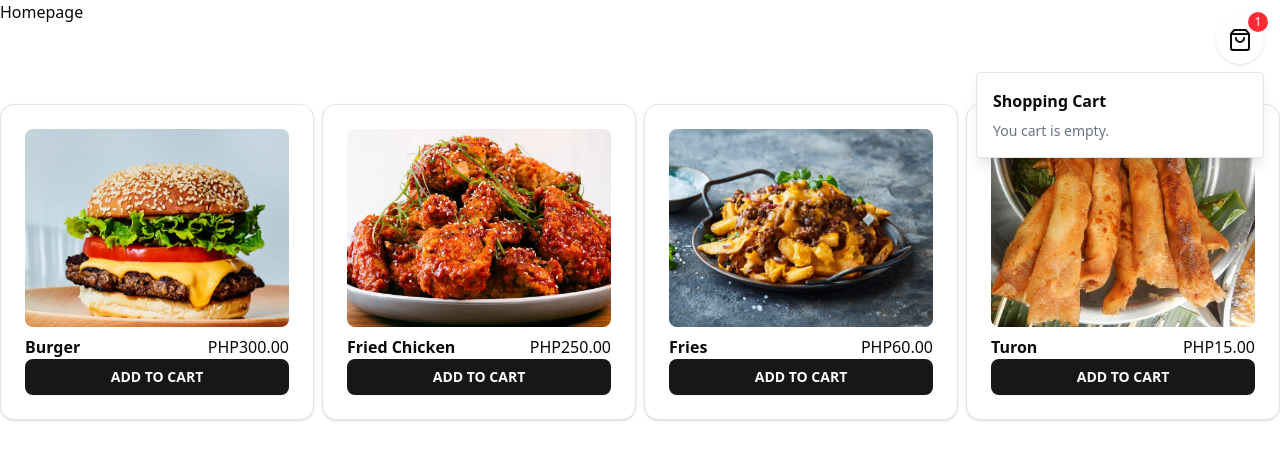
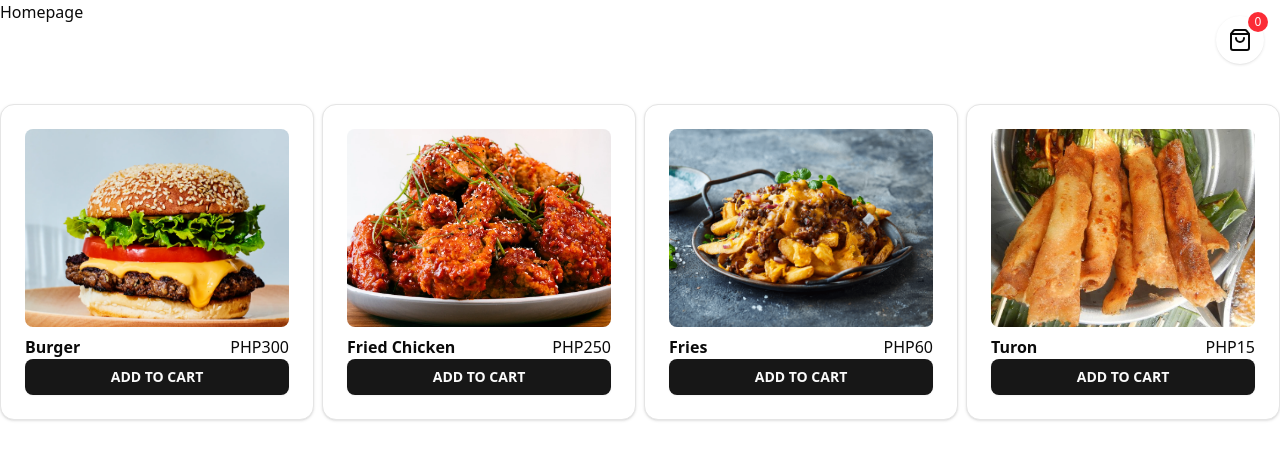
Before and after one commit to crazymeeks/next-js-codexa, a Next.js app: page / in a window 1280 px wide. Shown: the top 460 px of the page. Built offline with nearby package versions, Linux system fonts and the light colour scheme.

Commit message:
implement productSlice and add to cart feature

```diff
--- a/src/components/products/ProductList.js
+++ b/src/components/products/ProductList.js
@@ -1,5 +1,6 @@
 'use client';
 
+import { useState } from "react";
 import { useDispatch, useSelector } from "react-redux";
 import { cartSlice } from "@/redux/features/cart/cartSlice";
 import Image from "next/image";
@@ -8,37 +9,57 @@ import {
   CardContent,
 } from "@/components/ui/card";
 import { Button } from "../ui/button";
-import { ShoppingBag } from "lucide-react";
+import { ShoppingBag, Trash2 } from "lucide-react";
 
 const ProductList = () => {
 
   const cart = useSelector((state) => state.cart);
-  const isOpen = true;
+  const product = useSelector((state) => state.product);
+
+  console.log("cart: ", cart);
+  const [isOpen, setIsOpen] = useState(false);
   const cartItems = [];
   const dispatch = useDispatch();
+
+
+  const handleCartClick = () => {
+    // false
+    // !false = true
+    // !true = false
+    setIsOpen((prev) => !prev);
+  };
+
+
+  const handleAddToCart = (product) => {
+    dispatch(cartSlice.actions.addToCart(product));
+  };
 
   return (
     <>
       <div className="fixed top-4 right-4 z-50">
         <button
-          className="relative bg-white p-3 rounded-full shadow hover:bg-gray-100 transition"
+          onClick={handleCartClick}
+          className="relative bg-white p-3 rounded-full shadow hover:bg-gray-100 transition hover:cursor-pointer"
         >
           <ShoppingBag />
           <span className="absolute -top-1 -right-1 bg-red-500 text-white text-xs w-5 h-5 rounded-full flex items-center justify-center">
-            1
+            {cart.overall_quantity}
           </span>
         </button>
         {isOpen && (
           <div className="absolute right-0 mt-2 w-72 bg-white border rounded shadow-lg p-4">
             <h4 className="font-bold mb-2">Shopping Cart</h4>
-            {cartItems.length === 0 ? (
-              <p className="text-sm text-gray-500">You cart is empty.</p>
+            {cart.overall_quantity <= 0 ? (
+              <p className="text-sm text-gray-500">Your cart is empty.</p>
             ): (
               <ul className="space-y-2">
-                {cartItems.map((item, index) => (
-                  <li key={index} className="flex justify-between text-sm">
-                    <span>Burger x 1</span>
-                    <span>PHP300.00</span>
+                {cart.items.map((item) => (
+                  <li key={item.id} className="flex justify-between text-sm">
+                    <span>{item.name} x {item.quantity}</span>
+                    <span>PHP{item.price}</span>
+                    <span>
+                      <Trash2 className="h-4 w-4 text-red-500 hover:cursor-pointer"/>
+                    </span>
                   </li>
                 ))}
               </ul>
@@ -47,74 +68,30 @@ const ProductList = () => {
         )}
       </div>
       <div className="grid md:grid-cols-4 gap-2 mt-20">
-          <Card>
+        {product && product.products.length > 0 && product.products.map((product) => (
+          <Card key={product.id}>
               <CardContent>
                   <div className="w-full aspect-[4/3] relative rounded-md overflow-hidden">
                     <Image
-                      src="/burger.webp"
-                      alt="Burger"
+                      src={product.image}
+                      alt={product.name}
                       fill
                       className="object-cover"
                     />
                   </div>
                   <div className="flex justify-between mt-2">
-                    <h3 className="font-bold">Burger</h3>
-                    <p>PHP300.00</p>
+                    <h3 className="font-bold">{product.name}</h3>
+                    <p>PHP{product.price}</p>
                   </div>
-                  <Button className="w-full font-bold">ADD TO CART</Button>
+                  <Button
+                    onClick={() => handleAddToCart(product)}
+                    className="w-full font-bold hover:cursor-pointer">
+                    ADD TO CART
+                  </Button>
               </CardContent>
           </Card>
-          <Card>
-              <CardContent>
-                  <div className="w-full aspect-[4/3] relative rounded-md overflow-hidden">
-                    <Image
-                      src="/fried-chicken.webp"
-                      alt="Fried chicken"
-                      fill
-                      className="object-cover"
-                    />
-                  </div>
-                  <div className="flex justify-between mt-2">
-                    <h3 className="font-bold">Fried Chicken</h3>
-                    <p>PHP250.00</p>
-                  </div>
-                  <Button className="w-full font-bold">ADD TO CART</Button>
-              </CardContent>
-          </Card>
-          <Card>
-              <CardContent>
-                  <div className="w-full aspect-[4/3] relative rounded-md overflow-hidden">
-                    <Image
-                      src="/fries.png"
-                      alt="Fries"
-                      fill
-                      className="object-cover"
-                    />
-                  </div>
-                  <div className="flex justify-between mt-2">
-                    <h3 className="font-bold">Fries</h3>
-                    <p>PHP60.00</p>
-                  </div>
-                  <Button className="w-full font-bold">ADD TO CART</Button>
-              </CardContent>
-          </Card>
-          <Card>
-              <CardContent>
-                  <div className="w-full aspect-[4/3] relative rounded-md overflow-hidden">
-                    <Image
-                      src="/turon.jpg"
-                      alt="Turon"
-                      fill
-                      className="object-cover"
-                    />
-                  </div>
-                  <div className="flex justify-between mt-2">
-                    <h3 className="font-bold">Turon</h3>
-                    <p>PHP15.00</p>
-                  </div>
-                  <Button className="w-full font-bold">ADD TO CART</Button>
-              </CardContent>
-          </Card>
+        ))}
+
       </div>
     </>
   );
--- a/src/redux/features/cart/cartSlice.js
+++ b/src/redux/features/cart/cartSlice.js
@@ -3,19 +3,33 @@ import { createSlice } from "@reduxjs/toolkit";
 
 export const cartSlice = createSlice({
   name: 'cart',
+  initialState: {
+    items: [
+      // {
+      //   id: null,
+      //   product_id: null,
+      //   image: null,
+      //   name: null,
+      //   quantity: 0,
+      //   price: 0
+      // },
+    ],
+    grand_total: 0,
+    overall_quantity: 0,
+  },
+  reducers: {
+    addToCart: (state, action) => {
+      console.log("action: ", action);
+      state.items.push({
+        ...action.payload,
+        product_id: action.payload.id,
+        quantity: 1,
+        id: Math.random(),
+      });
 
-  initialState: {
-    counter: 0
-  },
-
-  reducers: {
-
-    handleIncrease: (state) => {
-      state.counter++;
+      state.overall_quantity += 1;
     },
 
-    handleDecrease: (state) => {
-      state.counter--;
-    },
+    deleteCartItem: (state, action) => {},
   }
 });
--- /dev/null
+++ b/src/redux/features/product/productSlice.js
@@ -0,0 +1,37 @@
+import { createSlice } from "@reduxjs/toolkit";
+
+
+const productSlice = createSlice({
+  name: 'product',
+  initialState: {
+    products: [
+      {
+        id: 1,
+        image: '/burger.webp',
+        name: 'Burger',
+        price: 300
+      },
+      {
+        id: 2,
+        image: '/fried-chicken.webp',
+        name: 'Fried Chicken',
+        price: 250
+      },
+      {
+        id: 3,
+        image: '/fries.png',
+        name: 'Fries',
+        price: 60
+      },
+      {
+        id: 4,
+        image: '/turon.jpg',
+        name: 'Turon',
+        price: 15
+      }
+    ]
+  },
+  reducers: {}
+});
+
+export default productSlice;
--- a/src/redux/store.js
+++ b/src/redux/store.js
@@ -1,8 +1,10 @@
 import { configureStore } from "@reduxjs/toolkit";
 import { cartSlice } from "./features/cart/cartSlice";
+import productSlice from "./features/product/productSlice";
 
 export const store = configureStore({
   reducer: {
-    cart: cartSlice.reducer
+    cart: cartSlice.reducer,
+    product: productSlice.reducer
   }
 });
```
